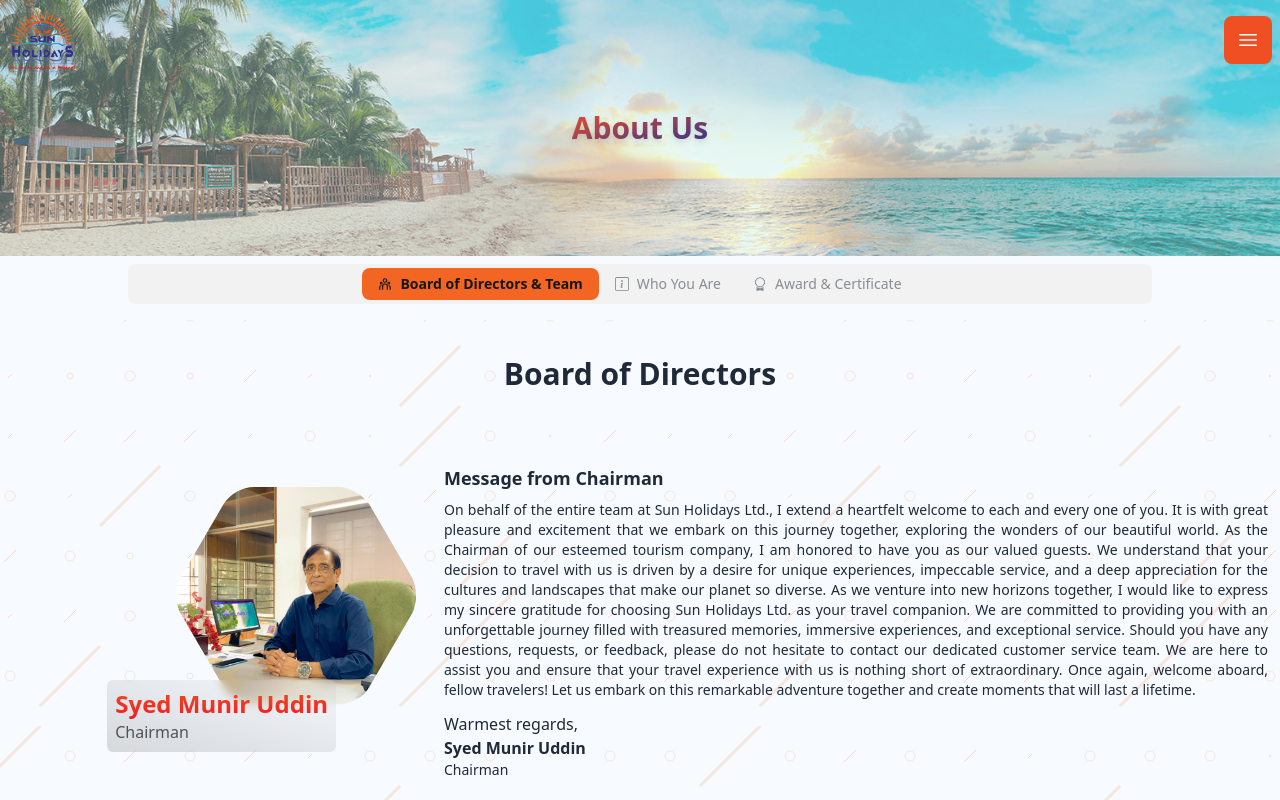
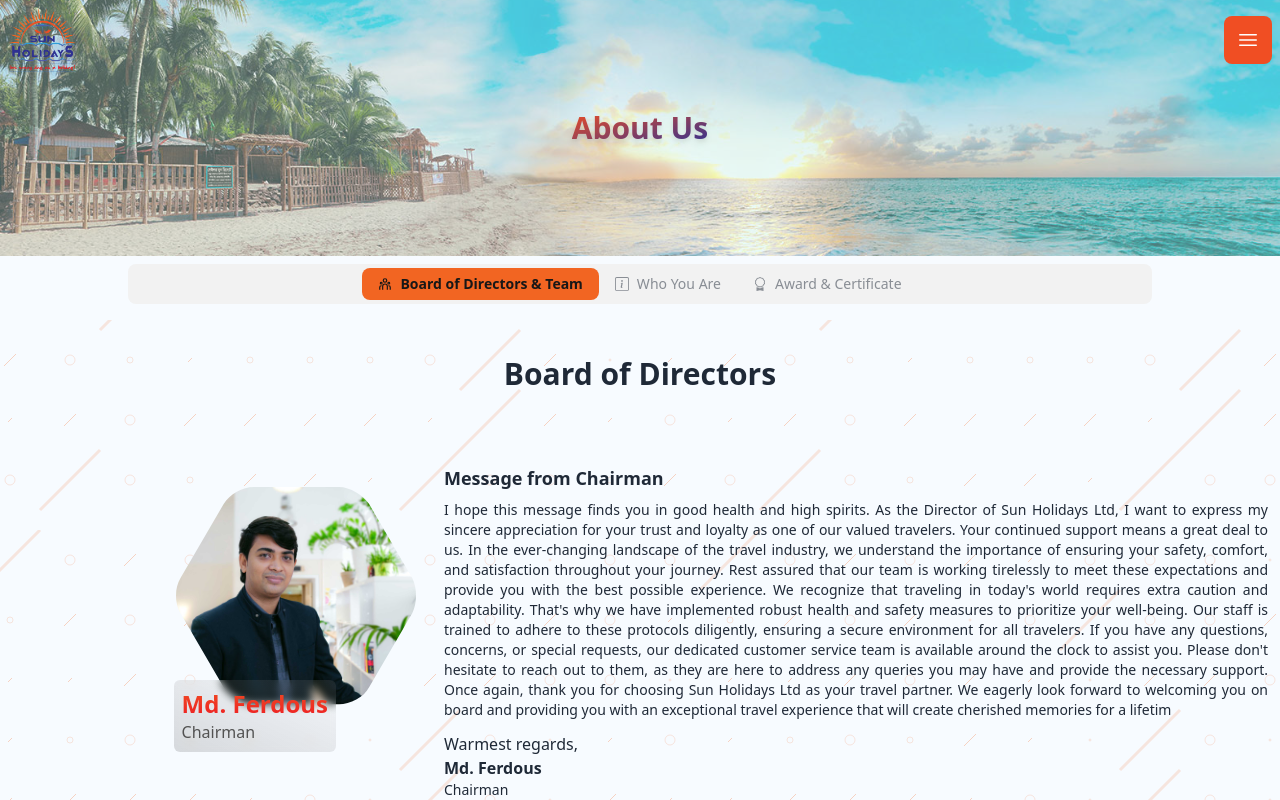
Before and after one commit to nahidhasan141400/next-travel, a Next.js app: page /About in a window 1280 px wide. Both pictures are taken after a click on the element "Board of Directors & Team". Shown: the top 800 px of the page. Built offline with nearby package versions, Linux system fonts and the light colour scheme.

Commit message:
🩹 fix

```diff
--- a/components/Team.jsx
+++ b/components/Team.jsx
@@ -9,23 +9,43 @@
 import MSG from "./teamsmsg/MSG";
 
 const BD = [
+  // {
+  //   name: "Syed Munir Uddin",
+  //   des: "Chairman",
+  //   img: "/img/team/Chairman_4.jpg",
+  //   msg: false,
+  //   magText: `
+  //   On behalf of the entire team at Sun Holidays Ltd., I extend a heartfelt welcome to each and every one of you. It is with great pleasure and excitement that we embark on this journey together, exploring the wonders of our beautiful world.
+  //   As the Chairman of our esteemed tourism company, I am honored to have you as our valued guests. We understand that your decision to travel with us is driven by a desire for unique experiences, impeccable service, and a deep appreciation for the cultures and landscapes that make our planet so diverse.
+  //   As we venture into new horizons together, I would like to express my sincere gratitude for choosing Sun Holidays Ltd. as your travel companion. We are committed to providing you with an unforgettable journey filled with treasured memories, immersive experiences, and exceptional service.
+  //   Should you have any questions, requests, or feedback, please do not hesitate to contact our dedicated customer service team. We are here to assist you and ensure that your travel experience with us is nothing short of extraordinary.
+  //   Once again, welcome aboard, fellow travelers! Let us embark on this remarkable adventure together and create moments that will last a lifetime.
+  //   `,
+  // },
+
   {
-    name: "Syed Munir Uddin",
+    name: "Md. Ferdous ",
     des: "Chairman",
-    img: "/img/team/Chairman_4.jpg",
+    img: "/img/team/ferdusbio12.jpg",
     msg: false,
     magText: `
-    On behalf of the entire team at Sun Holidays Ltd., I extend a heartfelt welcome to each and every one of you. It is with great pleasure and excitement that we embark on this journey together, exploring the wonders of our beautiful world.
-    As the Chairman of our esteemed tourism company, I am honored to have you as our valued guests. We understand that your decision to travel with us is driven by a desire for unique experiences, impeccable service, and a deep appreciation for the cultures and landscapes that make our planet so diverse.
-    As we venture into new horizons together, I would like to express my sincere gratitude for choosing Sun Holidays Ltd. as your travel companion. We are committed to providing you with an unforgettable journey filled with treasured memories, immersive experiences, and exceptional service.
-    Should you have any questions, requests, or feedback, please do not hesitate to contact our dedicated customer service team. We are here to assist you and ensure that your travel experience with us is nothing short of extraordinary.
-    Once again, welcome aboard, fellow travelers! Let us embark on this remarkable adventure together and create moments that will last a lifetime.
+    I hope this message finds you in good health and high spirits. As the  Director of Sun Holidays Ltd, I want to express my sincere appreciation for your trust and loyalty as one of our valued travelers. Your continued support means a great deal to us.
+
+    In the ever-changing landscape of the travel industry, we understand the importance of ensuring your safety, comfort, and satisfaction throughout your journey. Rest assured that our team is working tirelessly to meet these expectations and provide you with the best possible experience.
+
+    We recognize that traveling in today's world requires extra caution and adaptability. That's why we have implemented robust health and safety measures to prioritize your well-being. Our staff is trained to adhere to these protocols diligently, ensuring a secure environment for all travelers.
+
+    If you have any questions, concerns, or special requests, our dedicated customer service team is available around the clock to assist you. Please don't hesitate to reach out to them, as they are here to address any queries you may have and provide the necessary support.
+
+    Once again, thank you for choosing Sun Holidays Ltd as your travel partner. We eagerly look forward to welcoming you on board and providing you with an exceptional travel experience that will create cherished memories for a lifetim
+
     `,
   },
+
   {
     name: "Sayed Zillur Rahman",
     des: "Vice Chairman",
-    img: "/img/team/no.jpg",
+    img: "/img/team/Zillur.jpg",
     msg: false,
     magText: `
     As the Vice Chairman of Sun Holidays Ltd, I take great pride in extending a warm welcome to you. We understand that travel is not just about reaching a destination; it's about embarking on a journey that leaves an indelible mark on your soul. Our dedicated team is committed to crafting extraordinary experiences that cater to your every desire and ensure your travel dreams come to life.
@@ -47,37 +67,19 @@
 
     `,
   },
-  {
-    name: "Harun Nur Rashid ",
-    des: "Deputy Managing Director",
-    img: "/img/team/harun.jpg",
-    msg: false,
-    magText: `
-    We carefully select our partners and destinations to guarantee that your travel experience exceeds all expectations.
-    We pride ourselves on delivering personalized attention to each and every traveler. Our team takes the time to understand your unique preferences, interests, and travel goals. Whether you're seeking an adventurous expedition, a tranquil beach retreat, or an immersive cultural experience, we will tailor your itinerary to ensure that every moment of your journey is tailored to your desires.
-    As the Vice Chairman of Sun Holidays Ltd, I assure you that our commitment to your satisfaction is unwavering. We continuously strive to enhance our services, stay up-to-date with the latest travel trends, and exceed industry standards. Your happiness and fulfillment are our utmost priorities, and we are honored to be a part of your travel story.
-    Thank you for choosing Sun Holidays Ltd as your travel companion. We look forward to embarking on an extraordinary journey with you.
+  // {
+  //   name: "Harun Nur Rashid ",
+  //   des: "Deputy Managing Director",
+  //   img: "/img/team/harun.jpg",
+  //   msg: false,
+  //   magText: `
+  //   We carefully select our partners and destinations to guarantee that your travel experience exceeds all expectations.
+  //   We pride ourselves on delivering personalized attention to each and every traveler. Our team takes the time to understand your unique preferences, interests, and travel goals. Whether you're seeking an adventurous expedition, a tranquil beach retreat, or an immersive cultural experience, we will tailor your itinerary to ensure that every moment of your journey is tailored to your desires.
+  //   As the Vice Chairman of Sun Holidays Ltd, I assure you that our commitment to your satisfaction is unwavering. We continuously strive to enhance our services, stay up-to-date with the latest travel trends, and exceed industry standards. Your happiness and fulfillment are our utmost priorities, and we are honored to be a part of your travel story.
+  //   Thank you for choosing Sun Holidays Ltd as your travel companion. We look forward to embarking on an extraordinary journey with you.
 
-    `,
-  },
-  {
-    name: "Md. Ferdous ",
-    des: "Director(Admin & Finance)",
-    img: "/img/team/ferdusbio12.jpg",
-    msg: false,
-    magText: `
-    I hope this message finds you in good health and high spirits. As the  Director of Sun Holidays Ltd, I want to express my sincere appreciation for your trust and loyalty as one of our valued travelers. Your continued support means a great deal to us.
-
-    In the ever-changing landscape of the travel industry, we understand the importance of ensuring your safety, comfort, and satisfaction throughout your journey. Rest assured that our team is working tirelessly to meet these expectations and provide you with the best possible experience.
-
-    We recognize that traveling in today's world requires extra caution and adaptability. That's why we have implemented robust health and safety measures to prioritize your well-being. Our staff is trained to adhere to these protocols diligently, ensuring a secure environment for all travelers.
-
-    If you have any questions, concerns, or special requests, our dedicated customer service team is available around the clock to assist you. Please don't hesitate to reach out to them, as they are here to address any queries you may have and provide the necessary support.
-
-    Once again, thank you for choosing Sun Holidays Ltd as your travel partner. We eagerly look forward to welcoming you on board and providing you with an exceptional travel experience that will create cherished memories for a lifetim
-
-    `,
-  },
+  //   `,
+  // },
 
   // {
   //   name: "Sayed Zillur Rahman",
```
Also changed, not shown: public/img/team/Zillur.jpg (added).
